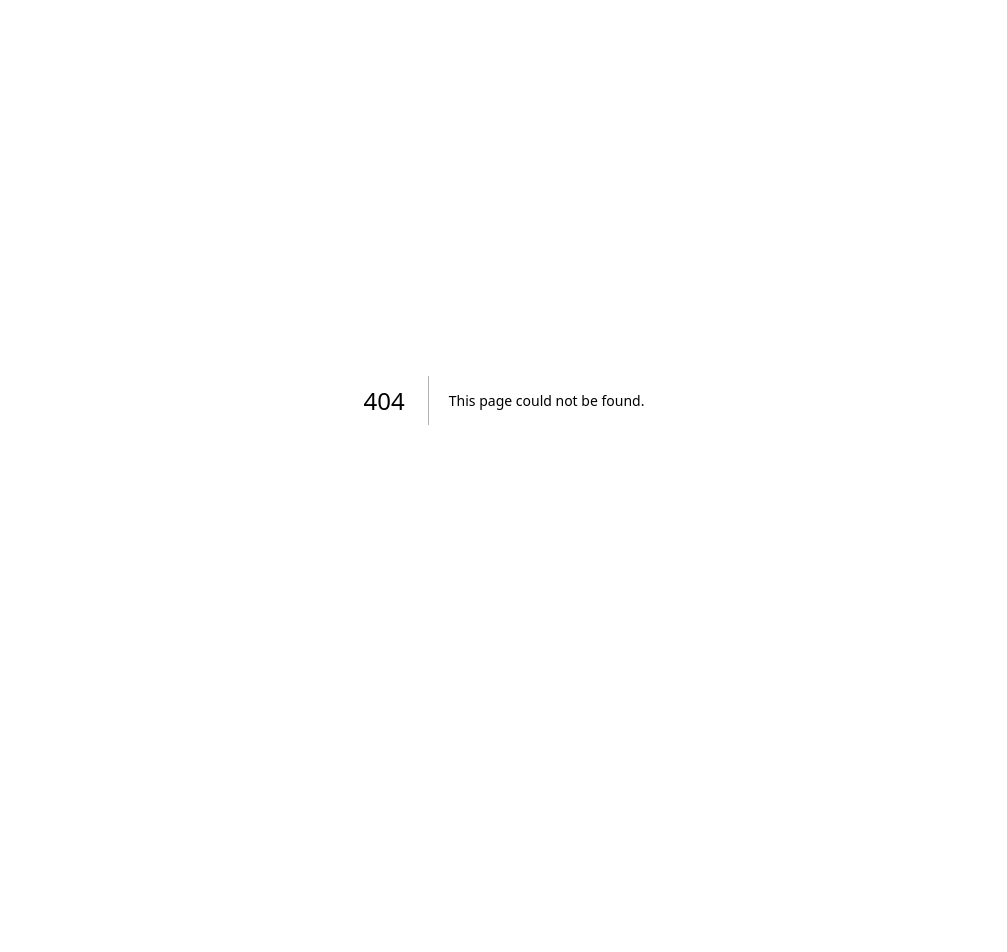
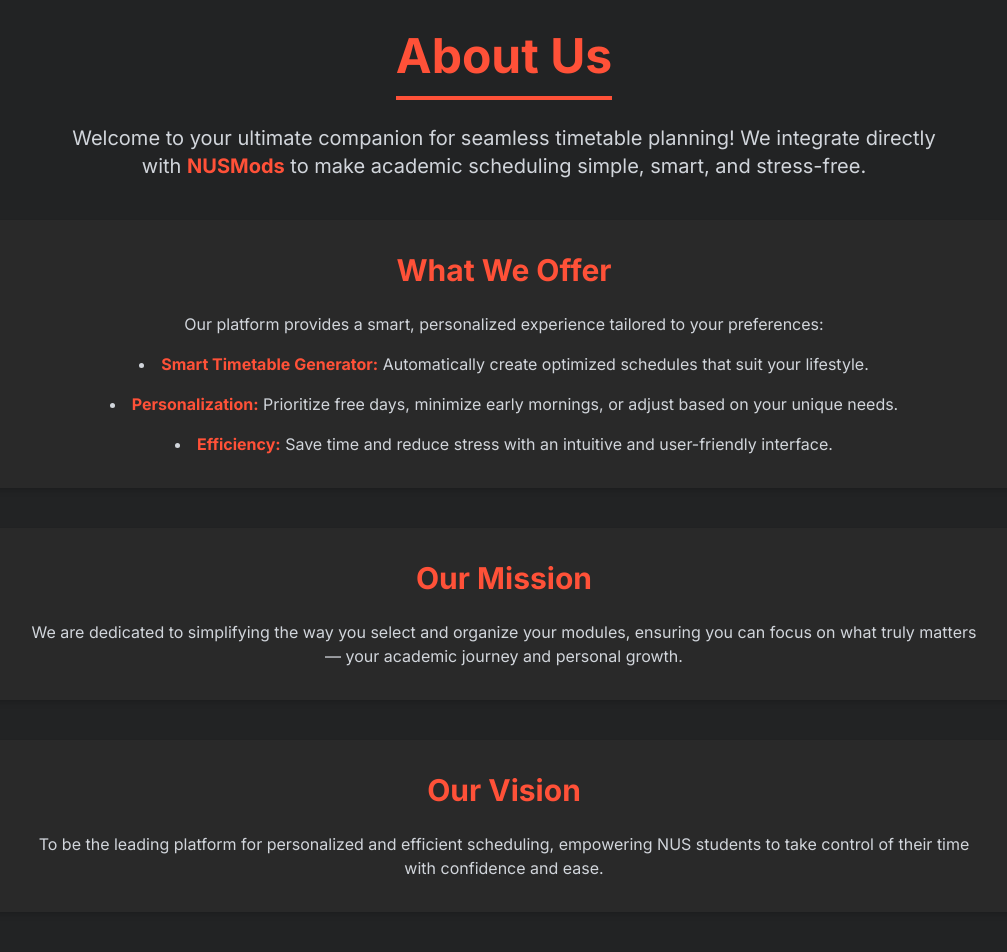
Before and after one commit to thejus03/hacknroll, a Next.js app in the folder frontend/: page /about in a window 1280 px wide. Before the commit this address had no page. Shown: the top 952 px of the page, without its empty margins (136-1143 px from the left). Before the commit the page ends 800 px from the top, so only its background shows below. Built offline with nearby package versions, Linux system fonts and the light colour scheme.

Commit message:
updated styling

```diff
--- /dev/null
+++ b/frontend/app/about/page.tsx
@@ -0,0 +1,68 @@
+export default function About() {
+    return (
+      <div className="min-h-screen bg-mainbg p-8 flex flex-col items-center">
+        {/* Title */}
+        <h1 className="text-5xl font-bold text-orange border-b-4 border-orange pb-4 text-center">
+          About Us
+        </h1>
+
+        {/* Intro Text */}
+        <p className="mt-6 text-xl text-gray-300 text-center max-w-4xl">
+          Welcome to your ultimate companion for seamless timetable planning! We integrate
+          directly with <span className="text-orange font-bold">NUSMods</span> to make academic
+          scheduling simple, smart, and stress-free.
+        </p>
+
+        {/* Features Section */}
+        <div className="mt-10 bg-header shadow-md rounded-md p-8 w-full max-w-5xl transform hover:scale-105 transition-transform duration-300">
+          <h2 className="text-3xl font-bold text-orange text-center">What We Offer</h2>
+          <p className="mt-6 text-gray-300 text-center">
+            Our platform provides a smart, personalized experience tailored to your preferences:
+          </p>
+          <ul className="mt-4 space-y-4 text-gray-300 list-disc list-inside text-left sm:text-center">
+            <li>
+              <span className="text-orange font-bold">Smart Timetable Generator:</span> Automatically
+              create optimized schedules that suit your lifestyle.
+            </li>
+            <li>
+              <span className="text-orange font-bold">Personalization:</span> Prioritize free days,
+              minimize early mornings, or adjust based on your unique needs.
+            </li>
+            <li>
+              <span className="text-orange font-bold">Efficiency:</span> Save time and reduce stress
+              with an intuitive and user-friendly interface.
+            </li>
+          </ul>
+        </div>
+
+        {/* Mission Section */}
+        <div className="mt-10 bg-header shadow-md rounded-md p-8 w-full max-w-5xl transform hover:scale-105 transition-transform duration-300">
+          <h2 className="text-3xl font-bold text-orange text-center">Our Mission</h2>
+          <p className="mt-6 text-gray-300 text-center">
+            We are dedicated to simplifying the way you select and organize your modules, ensuring
+            you can focus on what truly matters — your academic journey and personal growth.
+          </p>
+        </div>
+
+        {/* Vision Section */}
+        <div className="mt-10 bg-header shadow-md rounded-md p-8 w-full max-w-5xl transform hover:scale-105 transition-transform duration-300">
+          <h2 className="text-3xl font-bold text-orange text-center">Our Vision</h2>
+          <p className="mt-6 text-gray-300 text-center">
+            To be the leading platform for personalized and efficient scheduling, empowering NUS
+            students to take control of their time with confidence and ease.
+          </p>
+        </div>
+
+        {/* Closing Statement */}
+        <div className="mt-10 bg-header shadow-md rounded-md p-8 w-full max-w-5xl transform hover:scale-105 transition-transform duration-300">
+          <h2 className="text-3xl font-bold text-orange text-center">
+            Your Time Matters
+          </h2>
+          <p className="mt-6 text-gray-300 text-center">
+            Let us help you make the most of it. Explore the smarter, simpler way to plan your
+            academic life with our platform.
+          </p>
+        </div>
+      </div>
+    );
+  }
--- /dev/null
+++ b/frontend/app/features/page.tsx
@@ -0,0 +1,37 @@
+export default function About() {
+    return (
+      <div className="min-h-screen bg-mainbg p-8 flex flex-col items-center">
+        {/* Title */}
+        <h1 className="text-4xl font-bold text-orange border-b-4 border-orange pb-2">
+          About Us
+        </h1>
+
+        {/* Intro Text */}
+        <p className="mt-6 text-lg text-gray-300 text-center max-w-3xl">
+          Welcome to the About page of our website. Discover more about what we do
+          and how we aim to provide the best experience for you.
+        </p>
+
+        {/* Mission Section */}
+        <div className="mt-10 bg-header shadow-md rounded-md p-6 w-full max-w-4xl">
+          <h2 className="text-2xl font-bold text-orange text-center">
+            Our Mission
+          </h2>
+          <p className="mt-4 text-gray-300 text-center">
+            To empower users with intelligent tools to create and manage their
+            timetables effortlessly.
+          </p>
+        </div>
+
+        {/* Vision Section */}
+        <div className="mt-6 bg-header shadow-md rounded-md p-6 w-full max-w-4xl">
+          <h2 className="text-2xl font-bold text-orange text-center">
+            Our Vision
+          </h2>
+          <p className="mt-4 text-gray-300 text-center">
+            To be the leading platform for personalized and efficient scheduling.
+          </p>
+        </div>
+      </div>
+    );
+  }
--- a/frontend/package.json
+++ b/frontend/package.json
@@ -9,6 +9,7 @@
     "lint": "next lint"
   },
   "dependencies": {
+    "autoprefixer": "^10.4.20",
     "next": "15.1.5",
     "react": "^19.0.0",
     "react-dom": "^19.0.0",
@@ -21,8 +22,8 @@
     "@types/react-dom": "^19",
     "eslint": "^9",
     "eslint-config-next": "15.1.5",
-    "postcss": "^8",
-    "tailwindcss": "^3.4.1",
+    "postcss": "^8.5.1",
+    "tailwindcss": "^3.4.17",
     "typescript": "^5"
   }
 }
--- a/frontend/tailwind.config.ts
+++ b/frontend/tailwind.config.ts
@@ -1,16 +1,55 @@
 import type { Config } from "tailwindcss";
 
 export default {
+  // Define layout
   content: [
     "./pages/**/*.{js,ts,jsx,tsx,mdx}",
     "./components/**/*.{js,ts,jsx,tsx,mdx}",
     "./app/**/*.{js,ts,jsx,tsx,mdx}",
   ],
+
+  // Define custom theme
   theme: {
     extend: {
       colors: {
         background: "var(--background)",
         foreground: "var(--foreground)",
+        header: "#292929",
+        mainbg: "#222324",
+        orange: "#ff5138",
+      },
+
+      // Define custom animations
+      animation: {
+        "fade-in": "fadeIn 0.5s ease-in-out",
+        "slide-in": "slideIn 0.4s ease-out",
+        "hover-scale": "hoverScale 0.3s ease-in-out",
+        "hover-preview": "hoverPreview 0.6s cubic-bezier(0.25, 1, 0.5, 1)",
+      },
+
+      // Set Inter as the default sans font
+      fontFamily: {
+        sans: ["Inter", "sans-serif"],
+      },
+
+      // Define custom keyframes
+      keyframes: {
+        fadeIn: {
+          "0%": { opacity: "0", transform: "translateY(-10px)" },
+          "100%": { opacity: "1", transform: "translateY(0)" },
+        },
+        slideIn: {
+          "0%": { opacity: "0", transform: "translateX(-20px)" },
+          "100%": { opacity: "1", transform: "translateX(0)" },
+        },
+        hoverScale: {
+          "0%": { transform: "scale(0.95)", opacity: "0.8" },
+          "100%": { transform: "scale(1)", opacity: "1" },
+        },
+        hoverPreview: {
+          "0%": { opacity: "0", transform: "translateY(-10px) scale(0.95)" },
+          "100%": { opacity: "1", transform: "translateY(0) scale(1)" },
+        },
       },
     },
   },
```
Also changed, not shown: 1 other file (tests, documents, lock files or other folders).
